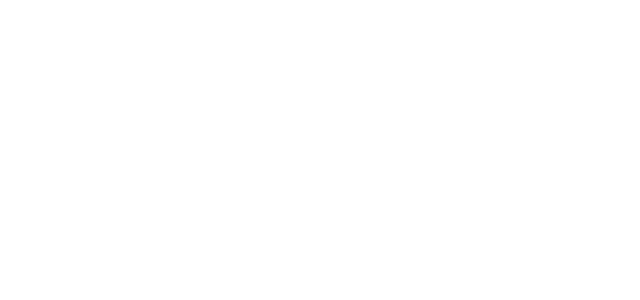
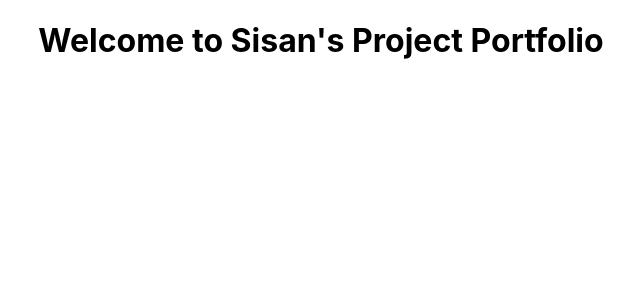
Before and after one commit to sagbeyeg/sagbeyeg.github.io, a React (Create React App) app: page / in a window 1280 px wide. Shown: the top 300 px of the page, without its empty margins (319-959 px from the left). Built offline with nearby package versions, Linux system fonts and the light colour scheme.

Commit message:
created components and containers folders

```diff
--- a/src/App.js
+++ b/src/App.js
@@ -4,7 +4,7 @@ import './App.css';
 function App() {
   return (
     <div className="App">
-
+      <h1>Welcome to Sisan's Project Portfolio</h1>
     </div>
   );
 }
```
